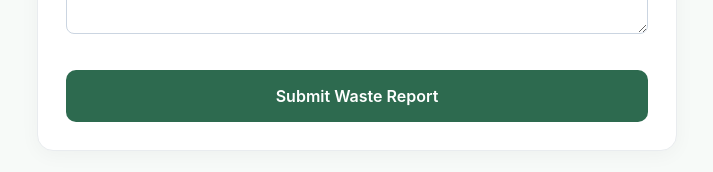
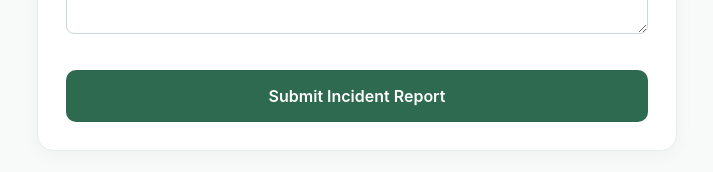
Before and after one commit to devchala/Tsidat, a React (Vite) app in the folder packages/web/: page /citizen/report in a window 1280 px wide. Shown: the part 624-796 px from the top of the page, without its empty margins (283-996 px from the left). Built offline with nearby package versions, Linux system fonts and the light colour scheme; no server answers.

Commit message:
style(citizen): refine action button styling and submit feedback

```diff
--- a/packages/web/src/pages/citizen/ReportWaste.jsx
+++ b/packages/web/src/pages/citizen/ReportWaste.jsx
@@ -143,7 +143,7 @@ export default function ReportWaste() {
           type="submit"
           style={{ padding: '14px', backgroundColor: '#2d6a4f', color: '#ffffff', border: 'none', borderRadius: '10px', fontSize: '16px', fontWeight: '600', cursor: 'pointer', transition: 'background-color 0.2s', marginTop: '10px' }}
         >
-          Submit Waste Report
+          Submit Incident Report
         </button>
       </form>
     </div>
```
